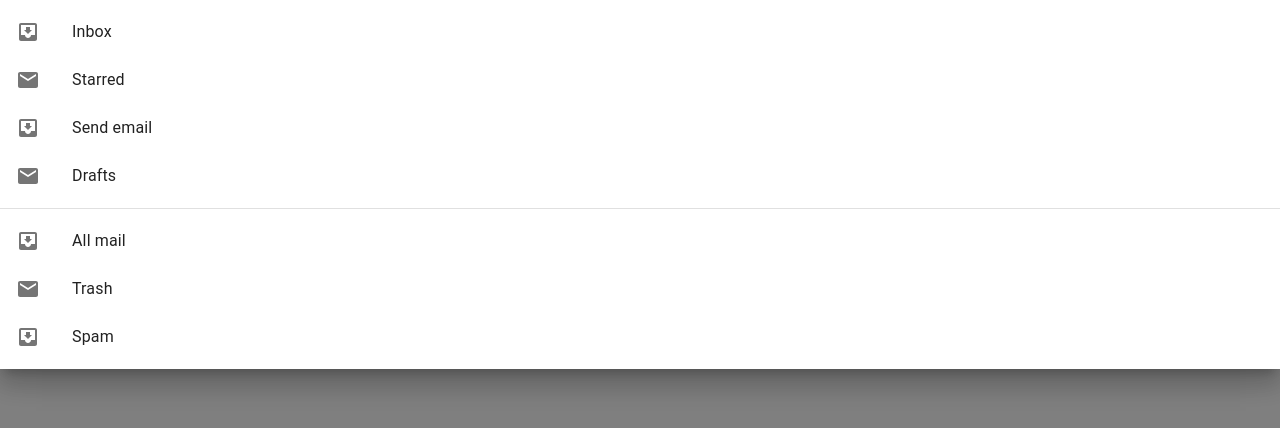
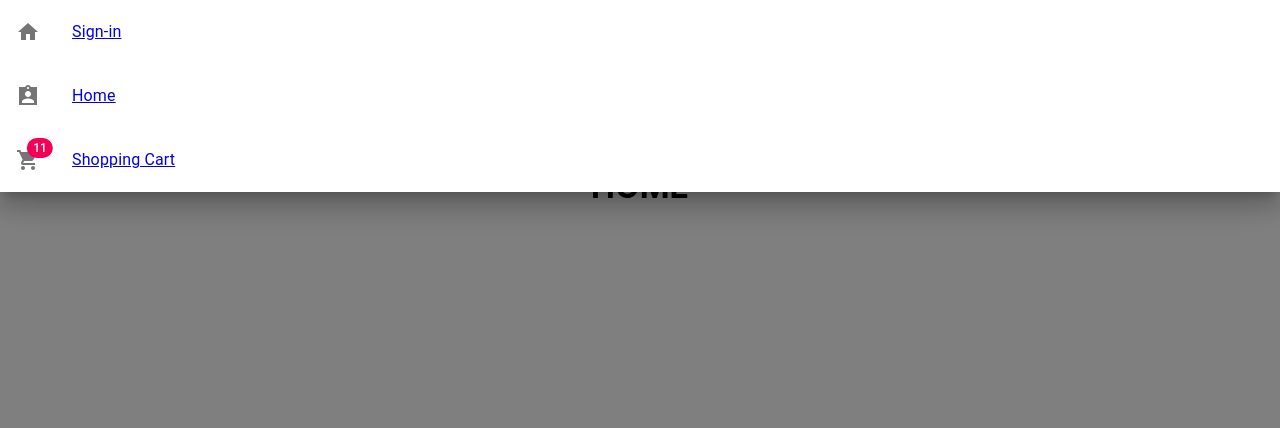
Before and after one commit to sMedrano101/basic-store, a React (Create React App) app: page / in a window 1280 px wide. Both pictures are taken after a click on the button "open drawer". Shown: the top 428 px of the page. Built offline with nearby package versions, Linux system fonts and the light colour scheme.

Commit message:
adding routing

```diff
--- a/package.json
+++ b/package.json
@@ -10,6 +10,7 @@
     "@testing-library/user-event": "^7.2.1",
     "react": "^16.13.1",
     "react-dom": "^16.13.1",
+    "react-router-dom": "^5.2.0",
     "react-scripts": "3.4.1"
   },
   "scripts": {
--- a/src/App.js
+++ b/src/App.js
@@ -1,12 +1,13 @@
 import React from "react";
 import "./App.css";
 import Navbar from "./components/Navbar";
+import Routes from "./Routers";
 
 function App() {
   return (
     <div className="App">
       <h1> store app</h1>
-      <Navbar />
+      <Routes />
     </div>
   );
 }
--- /dev/null
+++ b/src/Routers.js
@@ -0,0 +1,19 @@
+import React from "react";
+import { BrowserRouter as Router, Switch, Route, Link } from "react-router-dom";
+import Home from "./components/Home";
+import Cart from "./components/Cart";
+import Signin from "./components/Signin";
+
+export default function Routers() {
+  return (
+    <div>
+      <Router>
+        <Switch>
+          <Route exact path="/" component={Home} />
+          <Route exact path="/Cart" component={Cart} />
+          <Route exact path="/Signin" component={Signin} />
+        </Switch>
+      </Router>
+    </div>
+  );
+}
--- /dev/null
+++ b/src/components/Cart.js
@@ -0,0 +1,11 @@
+import React from "react";
+import Navbar from "./Navbar";
+
+export default function Cart() {
+  return (
+    <div>
+      <Navbar />
+      <h1>Cart Here</h1>
+    </div>
+  );
+}
--- /dev/null
+++ b/src/components/Home.js
@@ -0,0 +1,11 @@
+import React from "react";
+import Navbar from "./Navbar";
+
+export default function Home() {
+  return (
+    <div>
+      <Navbar />
+      <h1>HOME</h1>
+    </div>
+  );
+}
--- a/src/components/Navbar.js
+++ b/src/components/Navbar.js
@@ -22,8 +22,9 @@ import Divider from "@material-ui/core/Divider";
 import ListItem from "@material-ui/core/ListItem";
 import ListItemIcon from "@material-ui/core/ListItemIcon";
 import ListItemText from "@material-ui/core/ListItemText";
-import InboxIcon from "@material-ui/icons/MoveToInbox";
-import MailIcon from "@material-ui/icons/Mail";
+import HomeSharpIcon from "@material-ui/icons/HomeSharp";
+import AssignmentIndSharpIcon from "@material-ui/icons/AssignmentIndSharp";
+import { Link } from "react-router-dom";
 
 const useStyles = makeStyles((theme) => ({
   grow: {
@@ -128,27 +129,38 @@ export default function PrimarySearchAppBar() {
       onClick={toggleDrawer(anchor, false)}
       onKeyDown={toggleDrawer(anchor, false)}
     >
-      <List>
-        {["Inbox", "Starred", "Send email", "Drafts"].map((text, index) => (
-          <ListItem button key={text}>
+      <Link to="/Signin">
+        <List>
+          <ListItem button>
             <ListItemIcon>
-              {index % 2 === 0 ? <InboxIcon /> : <MailIcon />}
+              <HomeSharpIcon />
             </ListItemIcon>
-            <ListItemText primary={text} />
+            <ListItemText primary="Sign-in" />
           </ListItem>
-        ))}
-      </List>
-      <Divider />
-      <List>
-        {["All mail", "Trash", "Spam"].map((text, index) => (
-          <ListItem button key={text}>
+        </List>
+      </Link>
+      <Link to="/">
+        <List>
+          <ListItem button>
             <ListItemIcon>
-              {index % 2 === 0 ? <InboxIcon /> : <MailIcon />}
+              <AssignmentIndSharpIcon />
             </ListItemIcon>
-            <ListItemText primary={text} />
+            <ListItemText primary="Home" />
           </ListItem>
-        ))}
-      </List>
+        </List>
+      </Link>
+      <Link to="/Cart">
+        <List>
+          <ListItem button>
+            <ListItemIcon>
+              <Badge badgeContent={11} color="secondary">
+                <ShoppingCartIcon />
+              </Badge>
+            </ListItemIcon>
+            <ListItemText primary="Shopping Cart" />
+          </ListItem>
+        </List>
+      </Link>
     </div>
   );
   const [anchorEl, setAnchorEl] = React.useState(null);
@@ -251,7 +263,7 @@ export default function PrimarySearchAppBar() {
             </Drawer>
           </IconButton>
           <Typography className={classes.title} variant="h6" noWrap>
-            Local Store
+            Welcome!
           </Typography>
           <div className={classes.search}>
             <div className={classes.searchIcon}>
--- /dev/null
+++ b/src/components/Signin.js
@@ -0,0 +1,11 @@
+import React from "react";
+import Navbar from "./Navbar";
+
+export default function Signin() {
+  return (
+    <div>
+      <Navbar />
+      <h1>Hello Sigin</h1>
+    </div>
+  );
+}
```
Also changed, not shown: 1 other file (tests, documents, lock files or other folders).
